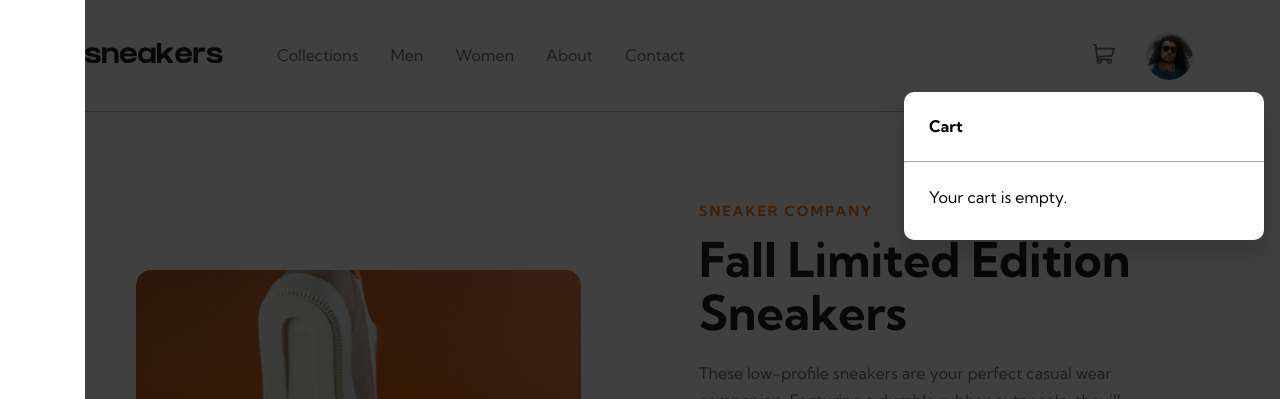
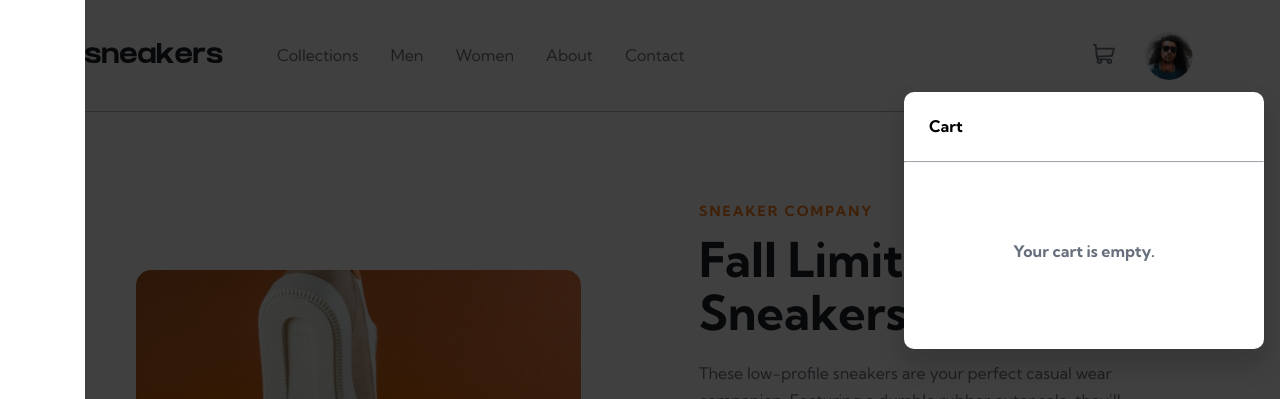
Before and after one commit to kingwell47/fem-product-page, a React (Create React App) app: page / in a window 1280 px wide. Both pictures are taken after a click on the button 1104 px from the left and 55 px from the top of the page. Shown: the top 399 px of the page. Built offline with nearby package versions, Linux system fonts and the light colour scheme.

Commit message:
implemented cart functionality

```diff
--- a/src/App.tsx
+++ b/src/App.tsx
@@ -26,6 +26,7 @@ export type ItemInterface = {
   price: number;
   discount: number;
   ogPrice: number;
+  image: string;
 };
 
 const ITEMDATA: ItemInterface = {
@@ -37,6 +38,7 @@ const ITEMDATA: ItemInterface = {
   price: 125,
   discount: 0.5,
   ogPrice: 125 / 0.5,
+  image: "image-product-1-thumbnail.jpg",
 };
 
 function App() {
--- a/src/components/Content/Content.tsx
+++ b/src/components/Content/Content.tsx
@@ -11,7 +11,8 @@ interface Props {
 function Content({ itemData }: Props): JSX.Element {
   const [amount, setAmount] = useState<number>(0);
   const { cartItems, setCartItems } = useContext(CartContext);
-  const { brand, itemName, itemDesc, price, discount, ogPrice } = itemData;
+  const { brand, itemName, itemDesc, price, discount, ogPrice, image } =
+    itemData;
 
   const reduceAmount = (): void => {
     if (amount <= 0) return;
@@ -24,6 +25,11 @@ function Content({ itemData }: Props): JSX.Element {
 
   const handleAddItem = (): void => {
     if (!amount) return;
+    //TODO: check if item already in cart, update amount if needed
+    let inCart: ItemContent[] | null = cartItems.filter(
+      (item): boolean => item.itemName === itemName
+    );
+    if (inCart.length >= 1) return;
 
     const newItem: ItemContent = {
       itemName,
@@ -31,9 +37,9 @@ function Content({ itemData }: Props): JSX.Element {
       price,
       discount,
       ogPrice,
+      image,
     };
     setCartItems((prev: ItemContent[]) => [...prev, newItem]);
-    console.log(newItem);
   };
 
   return (
--- a/src/components/Navbar/Cart.tsx
+++ b/src/components/Navbar/Cart.tsx
@@ -9,16 +9,29 @@ interface CartProps {
 function Cart({ open }: CartProps): JSX.Element {
   const { cartItems, setCartItems } = useContext(CartContext);
 
+  const handleRemoveItem = (itemName: string): void => {
+    const newItems = cartItems.filter((item) => item.itemName !== itemName);
+    setCartItems(newItems);
+  };
+
   return (
     <div className={open ? "cart open" : "cart"}>
       <div className='cart__header'>Cart</div>
       <hr />
-      {cartItems.length === 0 ? <p>Your cart is empty.</p> : <CartItem />}
-      {cartItems.length > 0 && (
-        <button type='button' className='cart__checkout'>
-          Checkout
-        </button>
-      )}
+      <div className='cart__bottom'>
+        {cartItems.length === 0 ? (
+          <div className='cart__empty'>Your cart is empty.</div>
+        ) : (
+          cartItems.map((item, index: number) => (
+            <CartItem item={item} key={index} handleRemove={handleRemoveItem} />
+          ))
+        )}
+        {cartItems.length > 0 && (
+          <button type='button' className='cart__checkout'>
+            Checkout
+          </button>
+        )}
+      </div>
     </div>
   );
 }
--- a/src/components/Navbar/CartItem.tsx
+++ b/src/components/Navbar/CartItem.tsx
@@ -1,22 +1,35 @@
-import React, { useContext } from "react";
-import { CartContext } from "../../context/CartContext";
-import cartImage from "../../images/image-product-1-thumbnail.jpg";
+import { ItemContent } from "../../context/CartContext";
 
-function CartItem() {
+type Props = {
+  item: ItemContent;
+  handleRemove: (name: string) => void;
+};
+
+function CartItem({ item, handleRemove }: Props): JSX.Element {
+  const { itemName, amount, price, image } = item;
+
   return (
     <div className='cart__item'>
-      <img src={cartImage} alt='product' className='cart__image' />
+      <img
+        src={require(`../../images/${image}`).default}
+        alt='product'
+        className='cart__image'
+      />
       <div className='cart__text'>
-        <div className='cart__item_name'>
-          Fall Limited Edition Sneakers This is a test
-        </div>
+        <div className='cart__item_name'>{itemName}</div>
         <div className='cart__item_price'>
-          <div className='cart__item_price_singular'>$125.00</div>
-          <div className='cart__item_price_multiplier'> x 3 </div>
-          <div className='cart__item_price_total'>$375.00</div>
+          <div className='cart__item_price_singular'>${price.toFixed(2)}</div>
+          <div className='cart__item_price_multiplier'> x {amount} </div>
+          <div className='cart__item_price_total'>
+            ${(price * amount).toFixed(2)}
+          </div>
         </div>
       </div>
-      <button type='button' className='cart__item_delete' title='delete'>
+      <button
+        type='button'
+        className='cart__item_delete'
+        title='delete'
+        onClick={() => handleRemove(itemName)}>
         <svg
           width='14'
           height='16'
--- a/src/components/Navbar/Navbar.scss
+++ b/src/components/Navbar/Navbar.scss
@@ -227,6 +227,9 @@
   }
 
   &__cart_count {
+    display: flex;
+    justify-content: center;
+    align-items: center;
     position: absolute;
     top: fnc.rem(-3);
     right: fnc.rem(0);
@@ -266,6 +269,7 @@
   // display: none;
   flex-direction: column;
   width: 96%;
+  min-height: fnc.rem(256);
   background-color: var(--color-white);
   border-radius: fnc.rem(10);
   padding: fnc.rem(24) fnc.rem(25) fnc.rem(32);
@@ -294,9 +298,28 @@
     border-color: var(--color-neutral-100);
   }
 
+  &__bottom {
+    min-height: fnc.rem(130);
+    display: flex;
+    flex-direction: column;
+    justify-content: center;
+    align-items: stretch;
+  }
+
   &__header {
     font-weight: 700;
   }
+
+  &__empty {
+    width: 100%;
+    height: 100%;
+    display: flex;
+    justify-content: center;
+    align-items: center;
+    font-weight: 700;
+    color: var(--color-neutral-500);
+  }
+
   &__item {
     display: flex;
     justify-content: space-between;
--- a/src/context/CartContext.tsx
+++ b/src/context/CartContext.tsx
@@ -6,6 +6,7 @@ export type ItemContent = {
   price: number;
   discount: number;
   ogPrice: number;
+  image: string;
 };
 
 type ProviderContext = {
```
